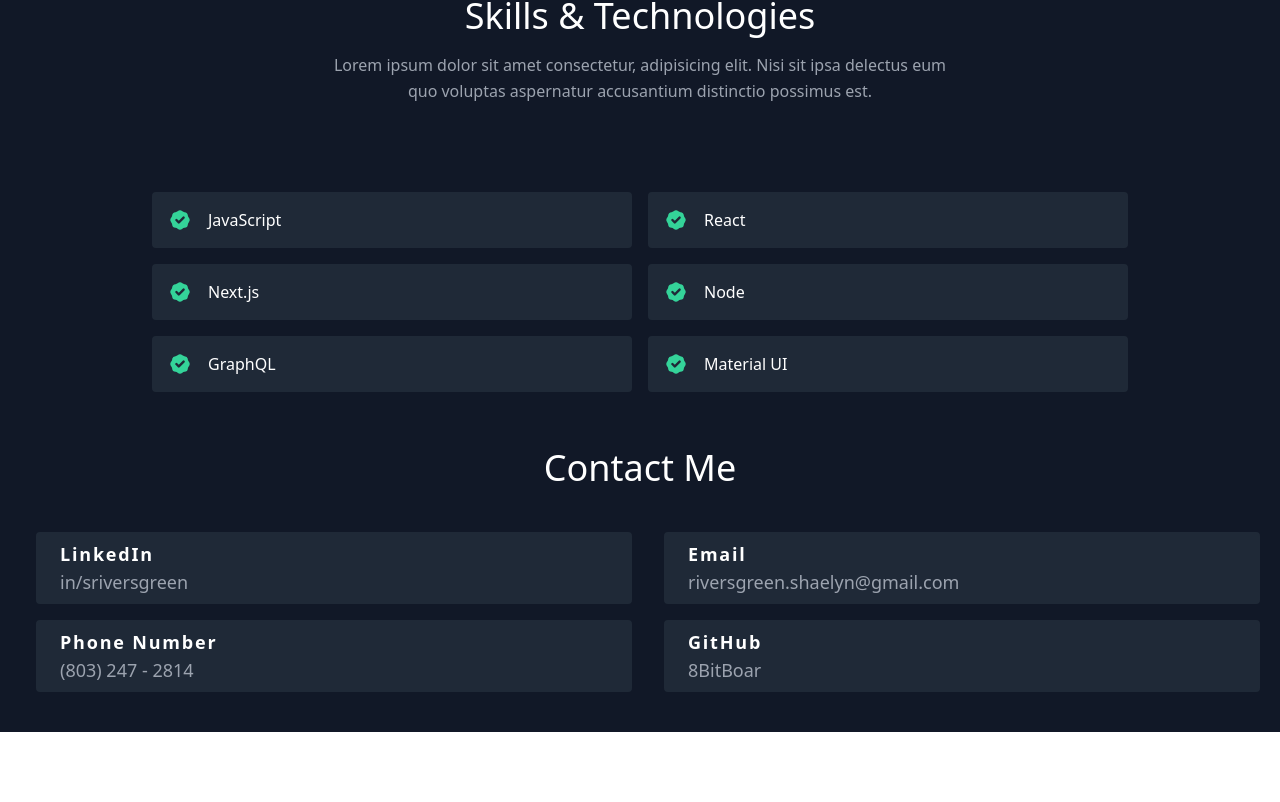
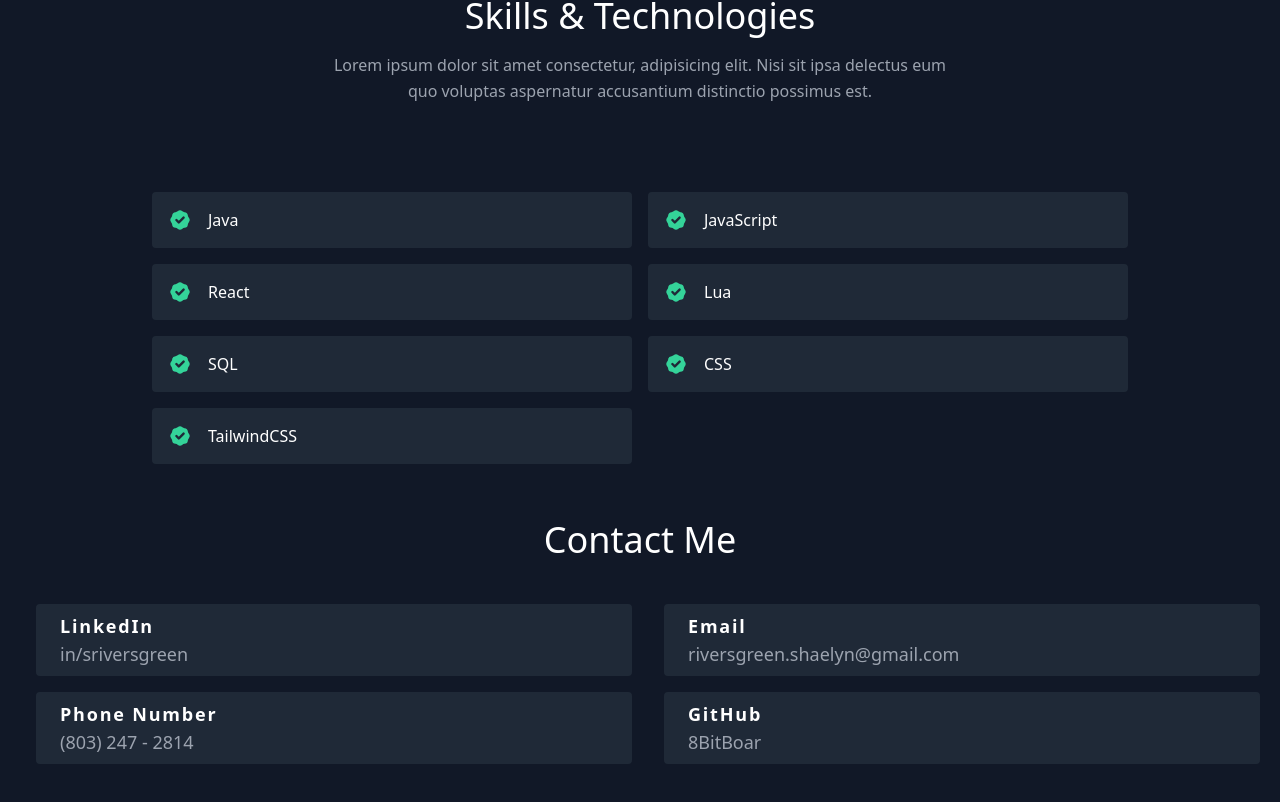
Before and after one commit to 8BitBoar/rivers-portfolio, a React (Create React App) app: page / in a window 1280 px wide. Shown: the part 1929-2731 px from the top of the page. Before the commit the page ends 2661 px from the top, so only its background shows below. Built offline with nearby package versions, Linux system fonts and the light colour scheme.

Commit message:
adding skills

```diff
--- a/src/data.js
+++ b/src/data.js
@@ -46,10 +46,11 @@
 
 
 export const skills = [
+  "Java",
   "JavaScript",
   "React",
-  "Next.js",
-  "Node",
-  "GraphQL",
-  "Material UI",
+  "Lua",
+  "SQL",
+  "CSS",
+  "TailwindCSS",
 ];
```
